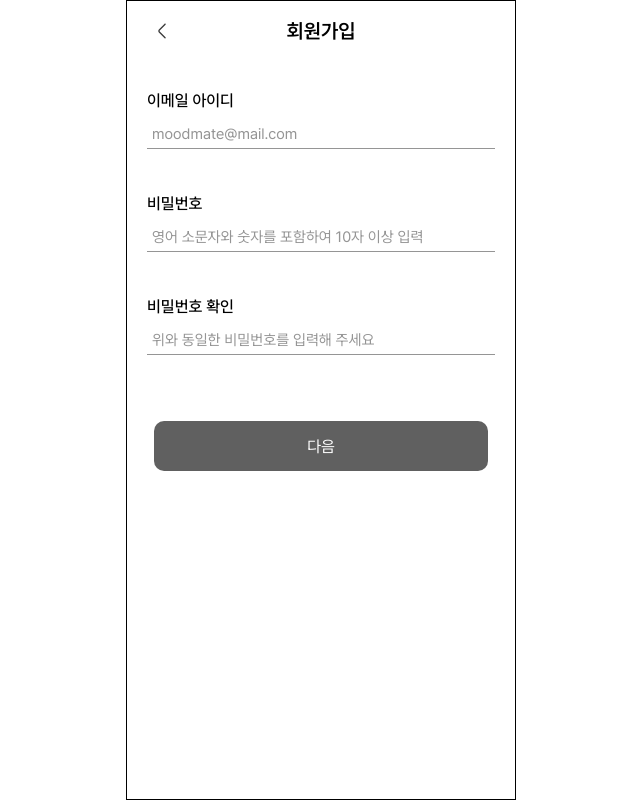
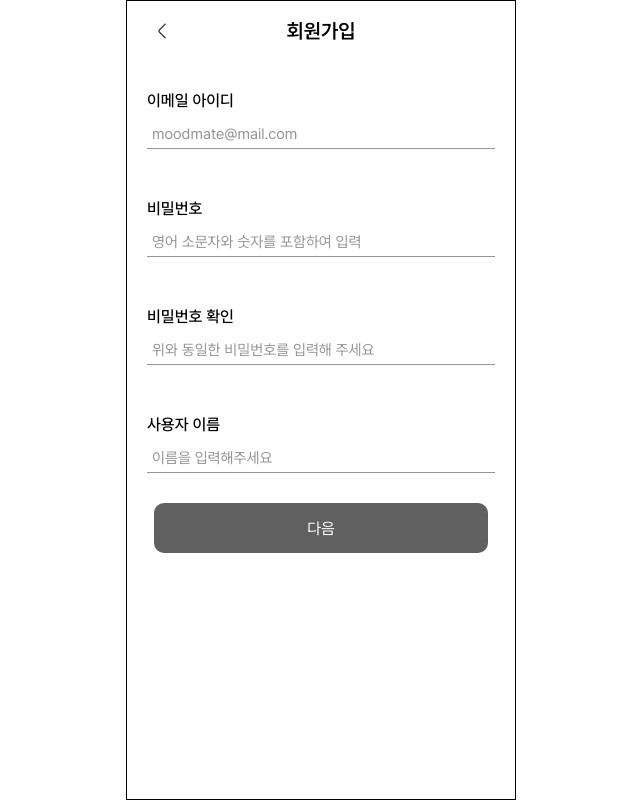
Before and after one commit to CNU-likelion-Moodmate/FE, a React (Create React App) app: page /signup in a window 1280 px wide. Shown: the whole page, without its empty margins (319-959 px from the left). Built offline with nearby package versions, Linux system fonts and the light colour scheme.

Commit message:
회원가입 서버 전송

```diff
--- /dev/null
+++ b/src/api/signup.js
@@ -0,0 +1,40 @@
+import axios from "axios";
+
+const api = axios.create({
+  baseURL: "https://moodmate-app-d57dc9f1306a.herokuapp.com/", // 기본 URL
+  headers: {
+    'Content-Type': 'application/json',
+  },
+});
+
+const handleApiError = (error, callbacks) => {
+  if (error.response) {
+    switch (error.response.status) {
+      case 409:
+        if (callbacks.onConflict) callbacks.onConflict("이메일 또는 사용자 이름이 이미 존재합니다.");
+        break;
+      default:
+        if (callbacks.onServerError) callbacks.onServerError("서버 오류: " + error.response.status);
+    }
+  } else if (error.request) {
+    if (callbacks.onNoResponse) callbacks.onNoResponse("서버 응답 없음: " + error.request);
+  } else {
+    if (callbacks.onError) callbacks.onError("오류 발생: " + error.message);
+  }
+};
+
+// 회원가입 요청 함수
+export const signUpApi = async (userId, userPw, userName, callbacks) => {
+  try {
+    const response = await api.post("/signUp", {
+      userId,
+      userPw,
+      userName,
+    });
+    console.log("성공", response);
+    return response;
+  } catch (error) {
+    handleApiError(error, callbacks);
+    throw error;
+  }
+};
--- a/src/component/pages/LoginInput.jsx
+++ b/src/component/pages/LoginInput.jsx
@@ -67,7 +67,7 @@ const LoginInput = () => {
   };
 
   const isPasswordValid = (password) => {
-    const passwordRegex = /^(?=.*[a-z])(?=.*\d)[a-z\d]{10,}$/;
+    const passwordRegex = /^(?=.*[a-z])(?=.*\d)[a-z\d]{2,}$/;
     return passwordRegex.test(password);
   };
 
--- a/src/pages/signup/SignUp.jsx
+++ b/src/pages/signup/SignUp.jsx
@@ -1,41 +1,72 @@
-import React, { useState } from "react";
+import React from "react";
 import styled from "styled-components";
+import { useNavigate } from "react-router-dom";
 import SignUpInput from "./SignUpInput";
 import SignUpHeader from "./SignUpHeader";
 import SignUpBtn from "./SignUpBtn";
+import useSignUpForm from "./useSignUpForm";
 
 const Container = styled.div`
   width: 100%;
-height: 350px;
-`
+  height: 450px;
+  position: relative; // 부모 컨테이너에 상대적 위치 지정
+`;
+
+const InputWrapper = styled.div`
+  margin-bottom: 10px; // 입력창과 버튼 사이에 여백 추가
+`;
+
+const ErrorMessage = styled.p`
+  font-size: 14px;
+  color: red;
+  margin-left: 20px;
+  position: absolute; // 에러 메시지를 절대 위치로 설정
+  bottom: 0px; // 입력창 아래에 위치
+  left: 0;
+  width: 100%;
+`;
 
 const SignUp = () => {
-    const [email, setEmail] = useState("");
-    const [password, setPassword] = useState("");
-    const [confirmPassword, setConfirmPassword] = useState("");
-
-    const isFormValid = email && password && confirmPassword && password === confirmPassword;
+  const navigate = useNavigate();
+  const {
+    userId, setUserId,
+    userPw, setUserPw,
+    confirmPassword, setConfirmPassword,
+    userName, setUserName,
+    emailError, passwordError,
+    confirmPasswordError, userNameError,
+    isFormValid,
+    handleSubmit,
+  } = useSignUpForm(navigate);
 
   return (
     <>
       <SignUpHeader to="/login" />
+      <form onSubmit={handleSubmit}>
         <Container>
+          <InputWrapper>
             <SignUpInput
-            id="email"
+              id="userId"
               type="email"
               placeholder="moodmate@mail.com"
-            value={email}
-            onChange={(e) => setEmail(e.target.value)}
+              value={userId}
+              onChange={(e) => setUserId(e.target.value)}
               label="이메일 아이디"
             />
+            {emailError && <ErrorMessage>{emailError}</ErrorMessage>}
+          </InputWrapper>
+          <InputWrapper>
             <SignUpInput
-            id="password"
+              id="userPw"
               type="password"
-            placeholder="영어 소문자와 숫자를 포함하여 10자 이상 입력"
-            value={password}
-            onChange={(e) => setPassword(e.target.value)}
+              placeholder="영어 소문자와 숫자를 포함하여 입력"
+              value={userPw}
+              onChange={(e) => setUserPw(e.target.value)}
               label="비밀번호"
             />
+            {passwordError && <ErrorMessage>{passwordError}</ErrorMessage>}
+          </InputWrapper>
+          <InputWrapper>
             <SignUpInput
               id="confirmPassword"
               type="password"
@@ -44,10 +75,24 @@ const SignUp = () => {
               onChange={(e) => setConfirmPassword(e.target.value)}
               label="비밀번호 확인"
             />
+            {confirmPasswordError && <ErrorMessage>{confirmPasswordError}</ErrorMessage>}
+          </InputWrapper>
+          <InputWrapper>
+            <SignUpInput
+              id="userName"
+              type="text"
+              placeholder="이름을 입력해주세요"
+              value={userName}
+              onChange={(e) => setUserName(e.target.value)}
+              label="사용자 이름"
+            />
+            {userNameError && <ErrorMessage>{userNameError}</ErrorMessage>}
+          </InputWrapper>
+          <SignUpBtn isFormValid={isFormValid} type="submit">다음</SignUpBtn>
         </Container>
-        <SignUpBtn isFormValid={isFormValid} to="/signupagree" type="submit">다음</SignUpBtn>
+      </form>
     </>
-    )
-}
+  );
+};
 
 export default SignUp;
--- a/src/pages/signup/SignUpBtn.jsx
+++ b/src/pages/signup/SignUpBtn.jsx
@@ -1,6 +1,5 @@
 import React from 'react';
 import styled from 'styled-components';
-import { Link } from 'react-router-dom';
 
 const StyledButton = styled.button`
   width: 334px;
@@ -15,20 +14,7 @@ const StyledButton = styled.button`
   cursor: ${(props) => (props.isFormValid ? "pointer" : "default")};
 `;
 
-//폼 제출 이벤트가 발생해야 Link이동 됨!
-const SignUpBtn = ({ isFormValid, onClick, children, type, to }) => {
-  if (isFormValid) {
-  return (
-    <Link to={to}>
-      <StyledButton
-          isFormValid={isFormValid}
-          onClick={onClick}
-          type={type}
-      >
-          {children}
-      </StyledButton>
-    </Link>);
-  }
+const SignUpBtn = ({ isFormValid, onClick, children, type }) => {
   return (
     <StyledButton
           isFormValid={isFormValid}
--- /dev/null
+++ b/src/pages/signup/useSignUpForm.js
@@ -0,0 +1,85 @@
+import { useState } from 'react';
+import { signUpApi } from '../../api/signup';
+
+const useSignUpForm = (navigate) => {
+  const [userId, setUserId] = useState('');
+  const [userPw, setUserPw] = useState('');
+  const [confirmPassword, setConfirmPassword] = useState('');
+  const [userName, setUserName] = useState('');
+  const [emailError, setEmailError] = useState('');
+  const [passwordError, setPasswordError] = useState('');
+  const [confirmPasswordError, setConfirmPasswordError] = useState('');
+  const [userNameError, setUserNameError] = useState('');
+
+  const isIdValid = (id) => /^[^\s@]+@[^\s@]+\.[^\s@]+$/.test(id);
+  const isPasswordValid = (password) => /^(?=.*[a-z])(?=.*\d)[a-z\d]{2,}$/.test(password);
+  const isFormValid = isIdValid(userId) && isPasswordValid(userPw) && confirmPassword && userPw === confirmPassword && userName;
+
+  const handleSubmit = async (event) => {
+    event.preventDefault();
+
+    setEmailError('');
+    setPasswordError('');
+    setConfirmPasswordError('');
+    setUserNameError('');
+
+    let hasError = false;
+
+    if (!isIdValid(userId)) {
+      setEmailError('유효한 이메일 주소를 입력해주세요.');
+      hasError = true;
+    }
+
+    if (!isPasswordValid(userPw)) {
+      setPasswordError('비밀번호는 영어 소문자와 숫자를 포함해야 합니다.');
+      hasError = true;
+    }
+
+    if (userPw !== confirmPassword) {
+      setConfirmPasswordError('비밀번호가 일치하지 않습니다.');
+      hasError = true;
+    }
+
+    if (!userName) {
+      setUserNameError('이름을 입력해주세요.');
+      hasError = true;
+    }
+
+    if (hasError) return;
+
+    try {
+      const response = await signUpApi(userId, userPw, userName, {
+        onConflict: (msg) => setEmailError(msg),
+        onBadRequest: (msg) => setEmailError(msg),
+        onServerError: (msg) => setEmailError(msg),
+        onNoResponse: (msg) => setEmailError(msg),
+        onError: (msg) => setEmailError(msg),
+      });
+
+      if (response.status === 200) {
+        navigate('/signupagree', { state: { userId, userPw } });
+      }
+    } catch (error) {
+      console.error('회원가입 요청 중 오류가 발생했습니다.', error);
+    }
+  };
+
+  return {
+    userId,
+    setUserId,
+    userPw,
+    setUserPw,
+    confirmPassword,
+    setConfirmPassword,
+    userName,
+    setUserName,
+    emailError,
+    passwordError,
+    confirmPasswordError,
+    userNameError,
+    isFormValid,
+    handleSubmit,
+  };
+};
+
+export default useSignUpForm;
```
Also changed, not shown: 1 other file (tests, documents, lock files or other folders). Lines whose indentation alone changed are shown as unchanged.
